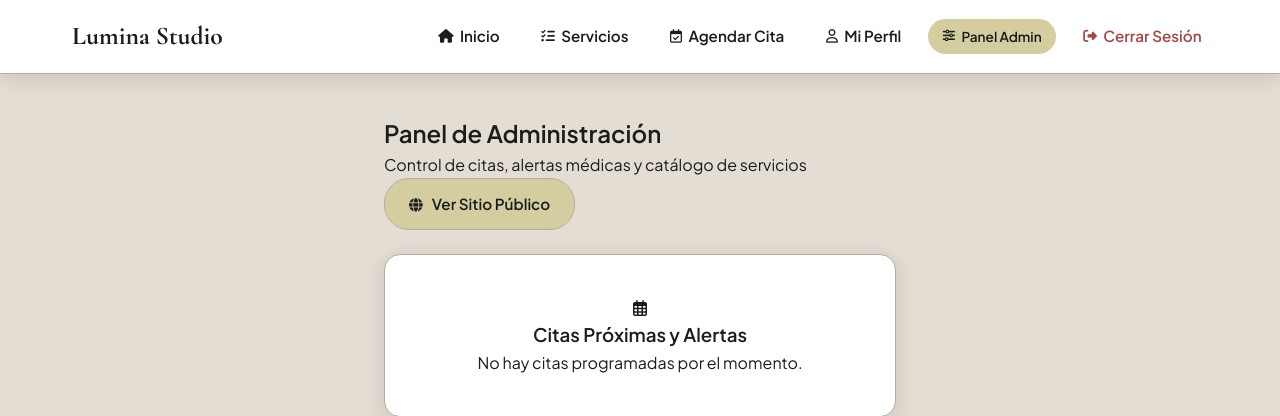
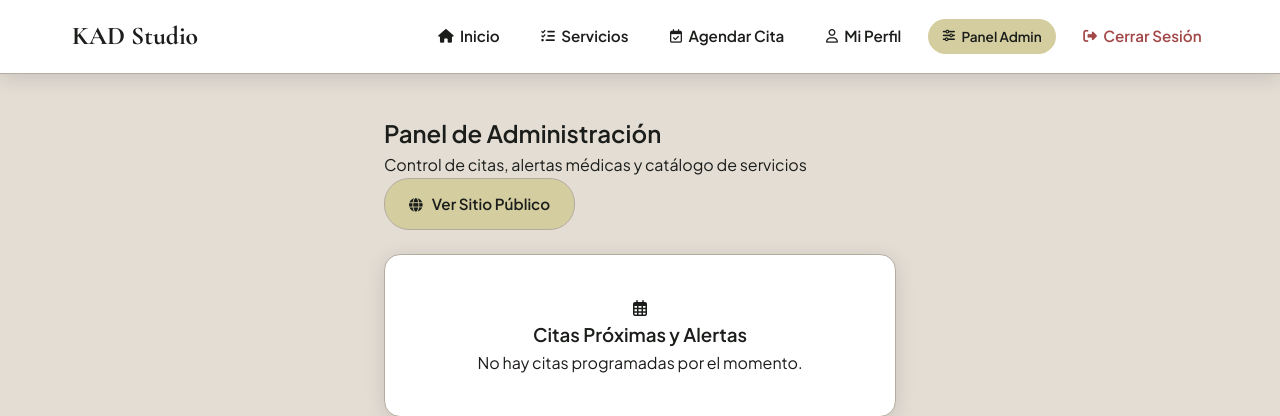
Before and after one commit to rodrigueztuyubkevin-svg/ESTETICA, a Flask app: page /admin in a window 1280 px wide. Shown: the top 416 px of the page. Run offline with Flask 3, Linux system fonts and the light colour scheme; a user stored in the database is signed in; data that the repository does not hold is empty.

Commit message:
EDIT KAD

```diff
--- a/templates/base.html
+++ b/templates/base.html
@@ -3,7 +3,7 @@
 <head>
     <meta charset="UTF-8">
     <meta name="viewport" content="width=device-width, initial-scale=1.0">
-    <title>{% block title %}Lumina Studio{% endblock %}</title>
+    <title>{% block title %}KAD Studio{% endblock %}</title>
     <!-- Google Fonts -->
     <link rel="preconnect" href="https://fonts.googleapis.com">
     <link rel="preconnect" href="https://fonts.gstatic.com" crossorigin>
@@ -21,7 +21,7 @@
     <nav class="navbar">
         <div class="nav-container">
             <a href="{{ url_for('index') }}" class="nav-brand">
-                <i class="fa-solid fa-sparkles brand-icon"></i> Lumina Studio
+                <i class="fa-solid fa-sparkles brand-icon"></i> KAD Studio
             </a>
 
             <button class="nav-toggle" id="navToggle" aria-label="Abrir menú">
```
